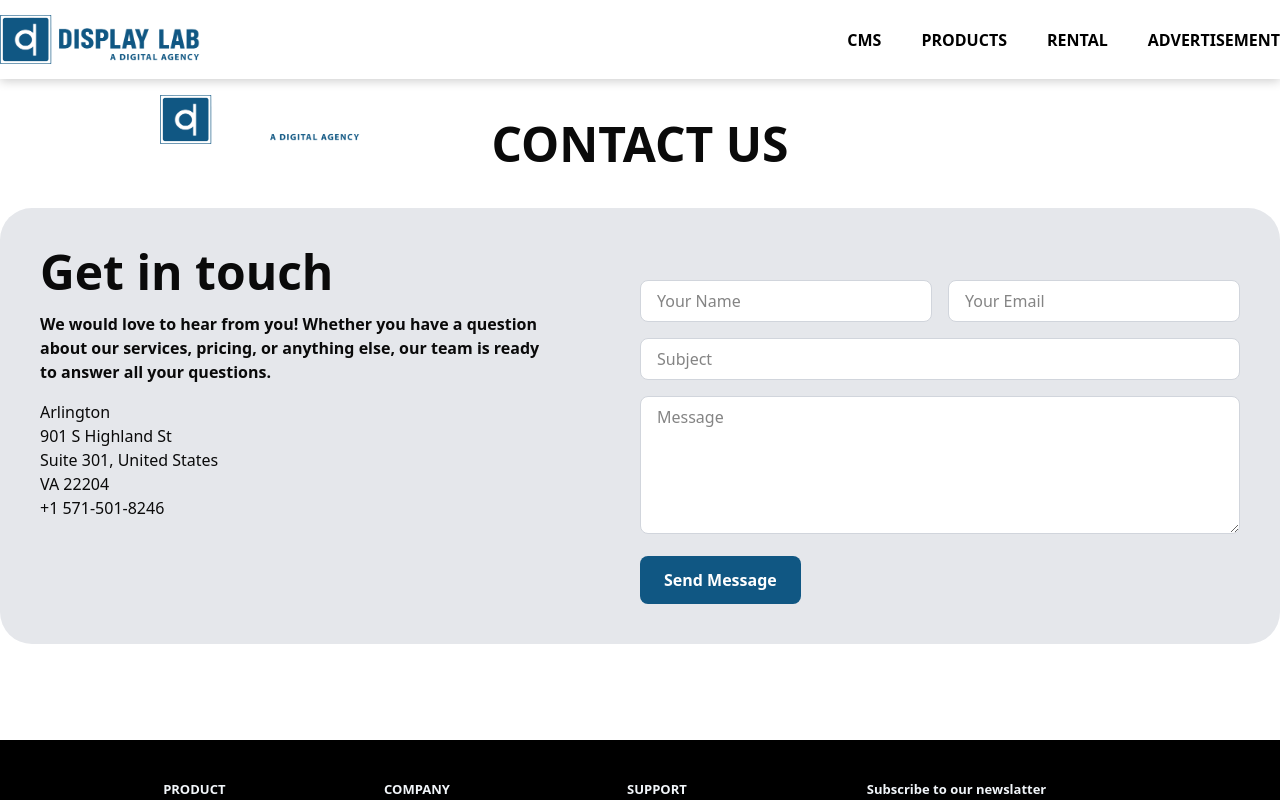
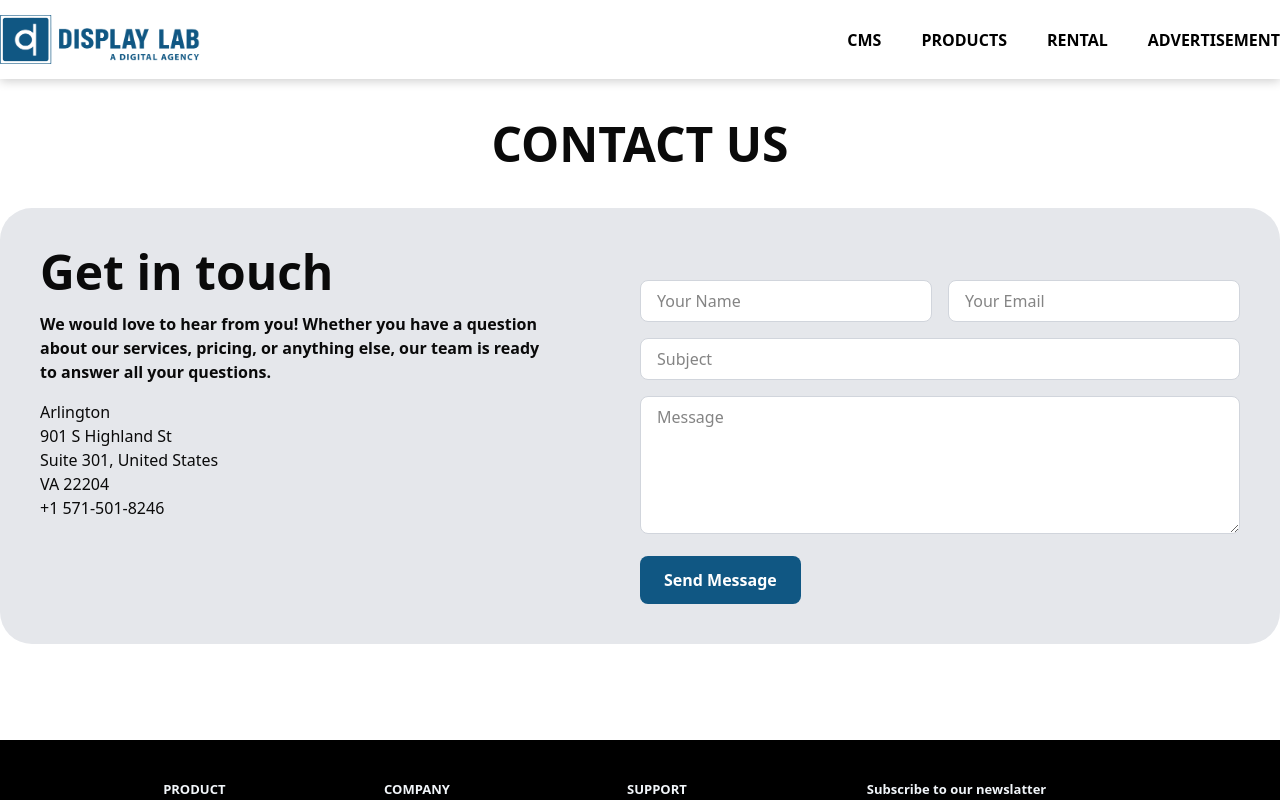
Before and after one commit to mijbah-eng/diplayLab, a Next.js app: page /contact in a window 1280 px wide. Shown: the top 800 px of the page. Built offline with nearby package versions, Linux system fonts and the light colour scheme.

Commit message:
fix nevber remove contact us

```diff
--- a/src/app/contact/page.js
+++ b/src/app/contact/page.js
@@ -5,7 +5,6 @@ import Navber from "@/components/navber";
 function page() {
     return ( <>
     <Navber2 />
-    <Navber />
     <div className="hero-section mt-20">
         <div className="">
             <div className="container">
```
